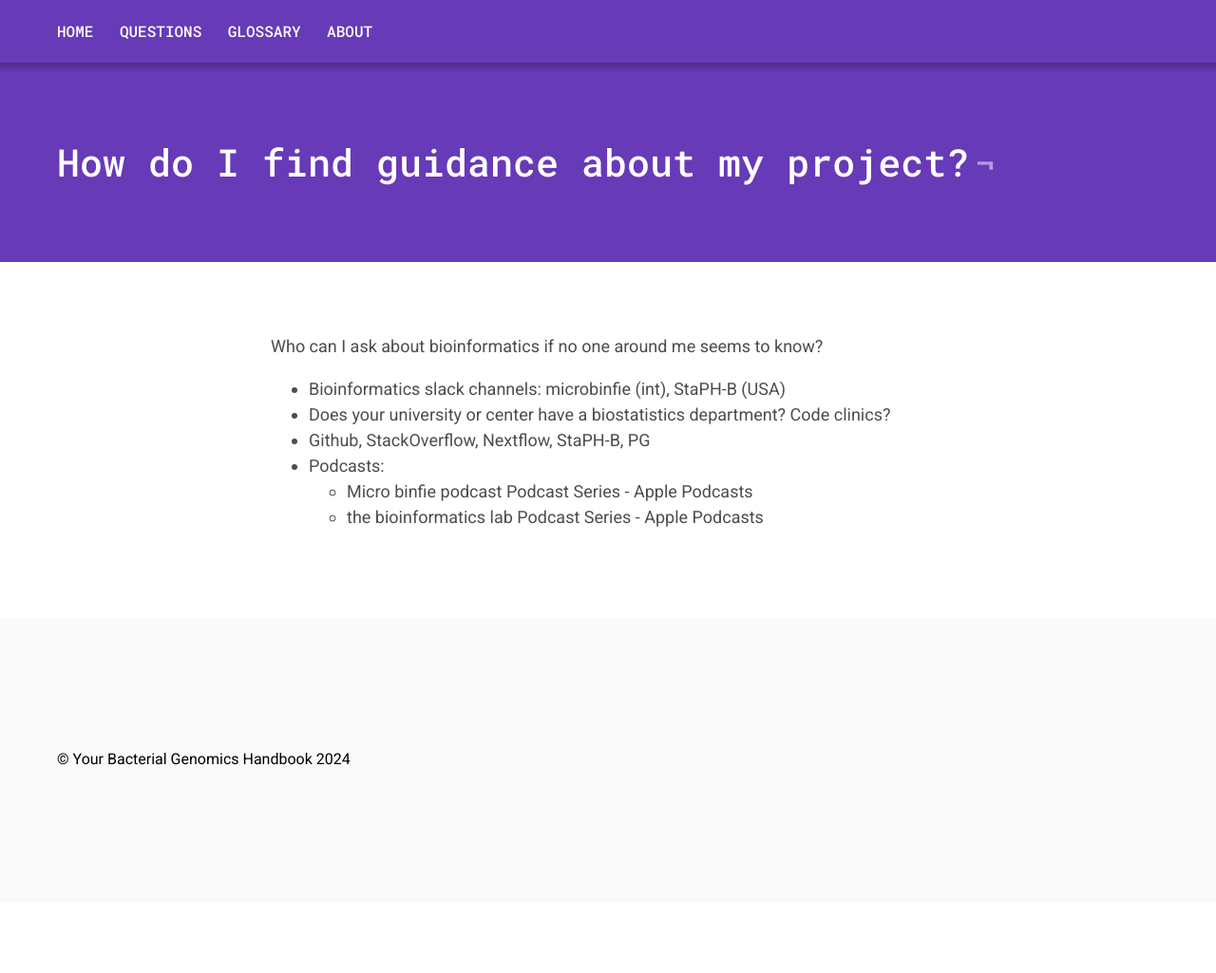
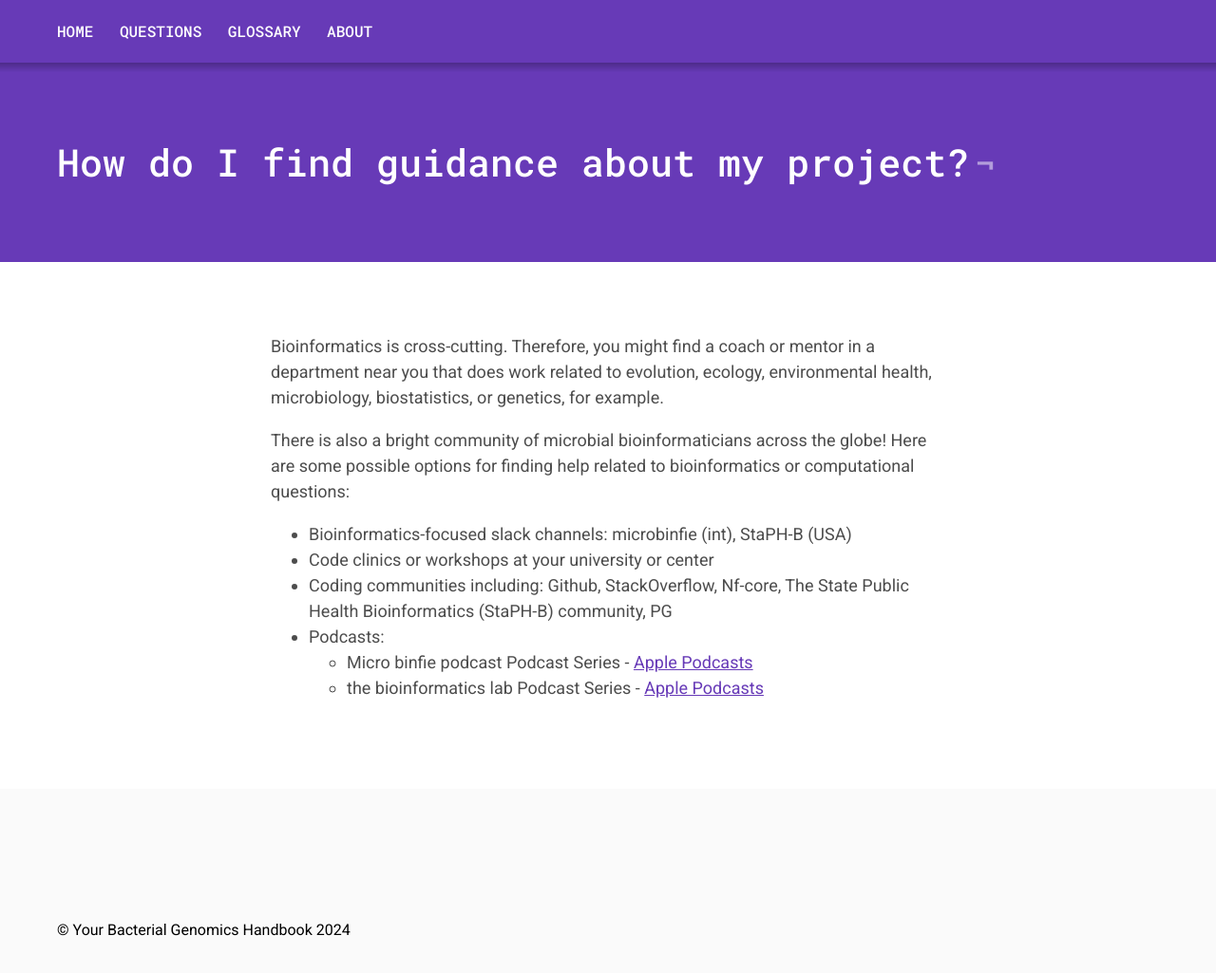
Before and after one commit to microbio-hackathon-2024/bacterial-genomics-handbook, a Jekyll site: the page built from _questions/08-finding-guidance.md, in a window 1280 px wide and 1131 px high. Shown: the top 1025 px of the window at 95% size. Built offline with Jekyll 4.4.1, drawn with Linux system fonts in a browser that asks for light colours.

Commit message:
Copy more content from the guidance document

```diff
--- a/_questions/08-finding-guidance.md
+++ b/_questions/08-finding-guidance.md
@@ -5,11 +5,14 @@ categories: question
 step: before_starting
 ---
 
-Who can I ask about bioinformatics if no one around me seems to know?
+Bioinformatics is cross-cutting. Therefore, you might find a coach or mentor in
+a department near you that does work related to evolution, ecology,
+environmental health, microbiology, biostatistics, or genetics, for example.
 
-- Bioinformatics slack channels: microbinfie (int), StaPH-B (USA)
-- Does your university or center have a biostatistics department? Code clinics?
-- Github, StackOverflow, Nextflow, StaPH-B, PG
+There is also a bright community of microbial bioinformaticians across the globe! Here are some possible options for finding help related to bioinformatics or computational questions:
+- Bioinformatics-focused slack channels: microbinfie (int), StaPH-B (USA)
+- Code clinics or workshops at your university or center
+- Coding communities including: Github, StackOverflow, Nf-core, The State Public Health Bioinformatics (StaPH-B) community, PG
 - Podcasts:
-  - Micro binfie podcast Podcast Series - Apple Podcasts
-  - the bioinformatics lab Podcast Series - Apple Podcasts
+  - Micro binfie podcast Podcast Series - [Apple Podcasts](https://podcasts.apple.com/us/podcast/micro-binfie-podcast/id1479852809)
+  - the bioinformatics lab Podcast Series - [Apple Podcasts](https://podcasts.apple.com/us/podcast/the-bioinformatics-lab/id1699223787)
```
Also changed, not shown: _questions/07-do-i-need-code.md (+1 -1 lines), _questions/10-tool-defaults.md (+32 -3 lines).
